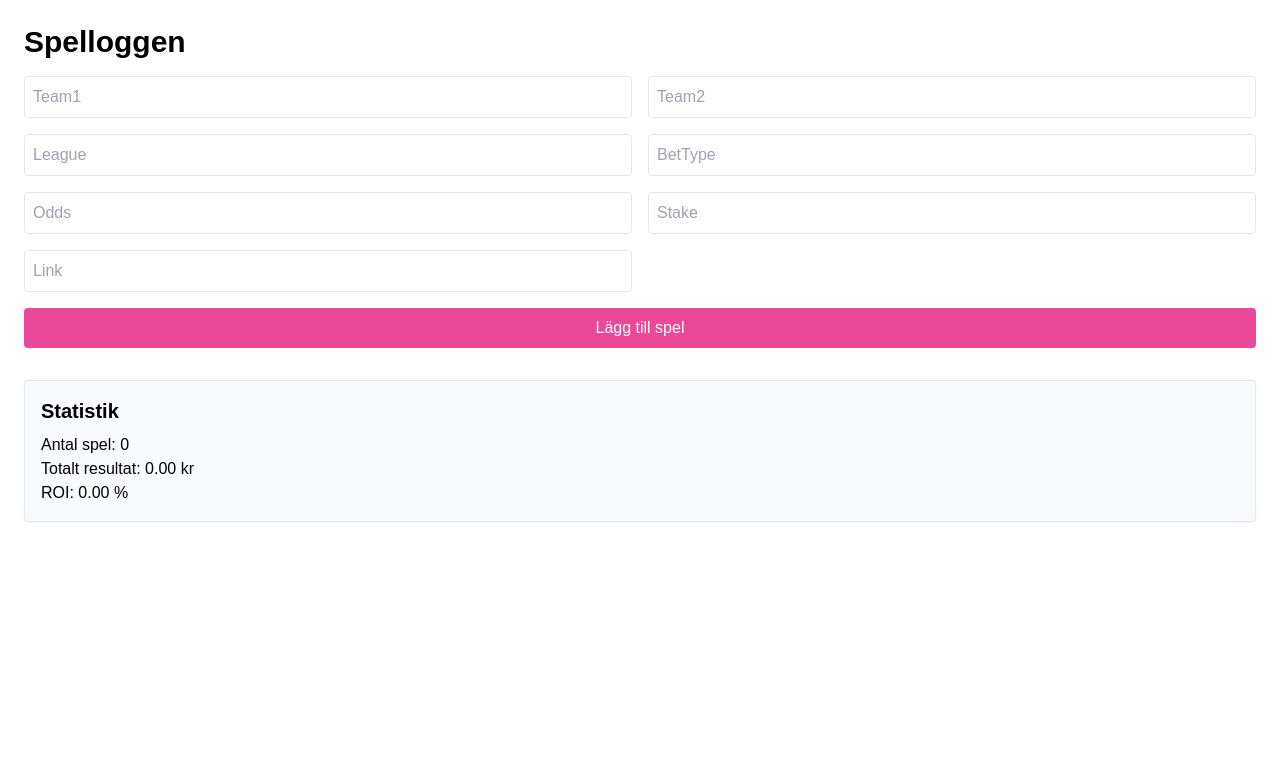
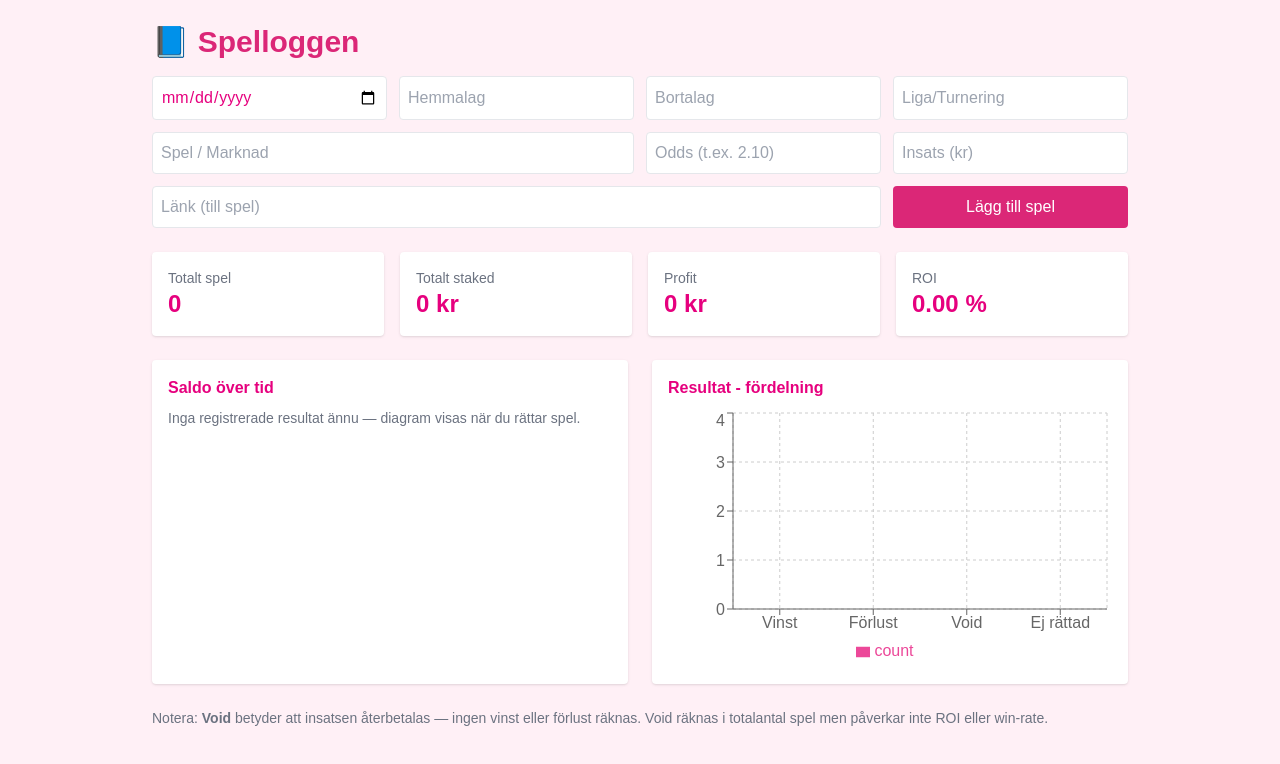
Before and after one commit to Stevvan93/BettingParadise-web, a Next.js app: page /spelloggen in a window 1280 px wide. Shown: the top 764 px of the page. Built offline with nearby package versions, Linux system fonts and the light colour scheme.

Commit message:
Update spelloggen.js

```diff
--- a/pages/spelloggen.js
+++ b/pages/spelloggen.js
@@ -1,144 +1,297 @@
-import { useState } from "react";
-import { LineChart, Line, XAxis, YAxis, Tooltip, CartesianGrid, ResponsiveContainer } from "recharts";
+// pages/spelloggen.js
+import { useEffect, useMemo, useState } from "react";
+import {
+  ResponsiveContainer,
+  LineChart,
+  Line,
+  XAxis,
+  YAxis,
+  Tooltip,
+  CartesianGrid,
+  BarChart,
+  Bar,
+  Legend,
+} from "recharts";
+
+const STORAGE_KEY = "spelloggen_bets_v1";
 
 export default function Spelloggen() {
   const [bets, setBets] = useState([]);
-  const [newBet, setNewBet] = useState({
+  const [form, setForm] = useState({
+    date: "",
     team1: "",
     team2: "",
     league: "",
     betType: "",
     odds: "",
     stake: "",
-    result: "pending",
     link: "",
+    result: "pending", // pending | won | lost | void
   });
 
-  const handleChange = (e) => {
-    setNewBet({ ...newBet, [e.target.name]: e.target.value });
+  // Load from localStorage on mount
+  useEffect(() => {
+    try {
+      const raw = localStorage.getItem(STORAGE_KEY);
+      if (raw) setBets(JSON.parse(raw));
+    } catch (e) {
+      console.warn("Kunde inte läsa localStorage:", e);
+    }
+  }, []);
+
+  // Save on bets change
+  useEffect(() => {
+    try {
+      localStorage.setItem(STORAGE_KEY, JSON.stringify(bets));
+    } catch (e) {
+      console.warn("Kunde inte skriva localStorage:", e);
+    }
+  }, [bets]);
+
+  const handleFormChange = (e) => {
+    const { name, value } = e.target;
+    setForm((p) => ({ ...p, [name]: value }));
   };
 
-  const handleAddBet = () => {
-    setBets([...bets, newBet]);
-    setNewBet({
+  const addBet = (e) => {
+    e.preventDefault();
+    // basic validation
+    if (!form.date || !form.team1 || !form.team2 || !form.stake || !form.odds) {
+      alert("Fyll i datum, lag, odds och insats.");
+      return;
+    }
+    // push new bet (clone)
+    setBets((p) => [...p, { ...form }]);
+    setForm({
+      date: "",
       team1: "",
       team2: "",
       league: "",
       betType: "",
       odds: "",
       stake: "",
+      link: "",
       result: "pending",
-      link: "",
     });
   };
 
-  const handleResultChange = (index, result) => {
-    const updatedBets = [...bets];
-    updatedBets[index].result = result;
-    setBets(updatedBets);
+  const updateResult = (index, newResult) => {
+    setBets((prev) => {
+      const copy = [...prev];
+      copy[index] = { ...copy[index], result: newResult };
+      return copy;
+    });
   };
 
-  const totalStake = bets.reduce((sum, b) => sum + parseFloat(b.stake || 0), 0);
-  const totalProfit = bets.reduce((sum, b) => {
-    const stake = parseFloat(b.stake);
-    const odds = parseFloat(b.odds);
-    if (b.result === "won") return sum + stake * (odds - 1);
-    if (b.result === "lost") return sum - stake;
-    return sum;
+  const deleteBet = (index) => {
+    if (!confirm("Ta bort detta spel?")) return;
+    setBets((prev) => prev.filter((_, i) => i !== index));
+  };
+
+  // Stats: total staked (only settled bets), total profit (won + lost only),
+  // win rate excludes voids, pending excluded from settled
+  const stats = useMemo(() => {
+    const total = bets.length;
+    const won = bets.filter((b) => b.result === "won").length;
+    const lost = bets.filter((b) => b.result === "lost").length;
+    const voids = bets.filter((b) => b.result === "void").length;
+    const pending = bets.filter((b) => b.result === "pending").length;
+
+    const totalStaked = bets.reduce((acc, b) => {
+      // stake counts only for bets that are settled (won/lost/void)
+      if (["won", "lost", "void"].includes(b.result)) {
+        return acc + Number(b.stake || 0);
+      }
+      return acc;
     }, 0);
-  const roi = totalStake > 0 ? ((totalProfit / totalStake) * 100).toFixed(2) : "0.00";
 
-  // 🔧 Fixad logik för att undvika krascher
-  let runningBalance = 0;
-  const chartData = bets.map((b, i) => {
-    const stake = parseFloat(b.stake);
-    const odds = parseFloat(b.odds);
-    const change = b.result === "won" ? stake * (odds - 1) : b.result === "lost" ? -stake : 0;
-    runningBalance += change;
+    const profit = bets.reduce((acc, b) => {
+      const stake = Number(b.stake || 0);
+      const odds = Number(b.odds || 0);
+      if (b.result === "won") return acc + stake * (odds - 1);
+      if (b.result === "lost") return acc - stake;
+      if (b.result === "void") return acc + 0; // no change
+      return acc;
+    }, 0);
+
+    const roi = totalStaked ? ((profit / totalStaked) * 100).toFixed(2) : "0.00";
+    const winRate = won + lost > 0 ? ((won / (won + lost)) * 100).toFixed(2) : "0.00";
+
     return {
-      name: `Spel ${i + 1}`,
-      balance: runningBalance,
+      total,
+      won,
+      lost,
+      voids,
+      pending,
+      totalStaked,
+      profit: Number(profit.toFixed(2)),
+      roi,
+      winRate,
     };
+  }, [bets]);
+
+  // Chart data: running balance (include only settled change per bet in order)
+  const balanceChartData = useMemo(() => {
+    const data = [];
+    let running = 0;
+    bets.forEach((b, i) => {
+      const stake = Number(b.stake || 0);
+      const odds = Number(b.odds || 0);
+      let change = 0;
+      if (b.result === "won") change = stake * (odds - 1);
+      else if (b.result === "lost") change = -stake;
+      else if (b.result === "void") change = 0;
+      // pending: change 0 until corrected
+      running += change;
+      data.push({
+        name: b.date || `Spel ${i + 1}`,
+        balance: Number(running.toFixed(2)),
       });
+    });
+    return data;
+  }, [bets]);
+
+  // Bar chart data: counts per status (won/lost/void/pending)
+  const statusChartData = useMemo(() => {
+    const { won, lost, voids, pending } = stats;
+    return [
+      { status: "Vinst", count: won },
+      { status: "Förlust", count: lost },
+      { status: "Void", count: voids },
+      { status: "Ej rättad", count: pending },
+    ];
+  }, [stats]);
 
   return (
-    <div className="min-h-screen bg-white text-black p-6">
-      <h1 className="text-3xl font-bold mb-4">Spelloggen</h1>
+    <div className="max-w-5xl mx-auto p-6">
+      <h1 className="text-3xl font-bold mb-4 text-pink-600">📘 Spelloggen</h1>
 
-      {/* Formulär för nytt spel */}
-      <div className="grid grid-cols-2 gap-4 mb-6">
-        {["team1", "team2", "league", "betType", "odds", "stake", "link"].map((field) => (
+      {/* Form */}
+      <form onSubmit={addBet} className="grid grid-cols-1 md:grid-cols-4 gap-3 mb-6">
         <input
-            key={field}
-            name={field}
-            value={newBet[field]}
-            onChange={handleChange}
-            placeholder={field.charAt(0).toUpperCase() + field.slice(1)}
+          name="date"
+          type="date"
+          value={form.date}
+          onChange={handleFormChange}
           className="border p-2 rounded"
-            type={field === "odds" || field === "stake" ? "number" : "text"}
+          required
         />
-        ))}
-        <button onClick={handleAddBet} className="col-span-2 bg-pink-500 hover:bg-pink-600 text-white py-2 rounded">
+        <input
+          name="team1"
+          placeholder="Hemmalag"
+          value={form.team1}
+          onChange={handleFormChange}
+          className="border p-2 rounded"
+          required
+        />
+        <input
+          name="team2"
+          placeholder="Bortalag"
+          value={form.team2}
+          onChange={handleFormChange}
+          className="border p-2 rounded"
+          required
+        />
+        <input name="league" placeholder="Liga/Turnering" value={form.league} onChange={handleFormChange} className="border p-2 rounded" />
+
+        <input name="betType" placeholder="Spel / Marknad" value={form.betType} onChange={handleFormChange} className="border p-2 rounded md:col-span-2" />
+        <input name="odds" placeholder="Odds (t.ex. 2.10)" value={form.odds} onChange={handleFormChange} className="border p-2 rounded" type="number" step="0.01" />
+        <input name="stake" placeholder="Insats (kr)" value={form.stake} onChange={handleFormChange} className="border p-2 rounded" type="number" />
+        <input name="link" placeholder="Länk (till spel)" value={form.link} onChange={handleFormChange} className="border p-2 rounded md:col-span-3" />
+        <button type="submit" className="bg-pink-600 hover:bg-pink-700 text-white py-2 rounded md:col-span-1">
           Lägg till spel
         </button>
+      </form>
+
+      {/* Stats cards */}
+      <div className="grid grid-cols-1 md:grid-cols-4 gap-4 mb-6">
+        <div className="bg-white p-4 rounded shadow">
+          <div className="text-sm text-gray-500">Totalt spel</div>
+          <div className="text-2xl font-bold">{stats.total}</div>
+        </div>
+        <div className="bg-white p-4 rounded shadow">
+          <div className="text-sm text-gray-500">Totalt staked</div>
+          <div className="text-2xl font-bold">{stats.totalStaked} kr</div>
+        </div>
+        <div className="bg-white p-4 rounded shadow">
+          <div className="text-sm text-gray-500">Profit</div>
+          <div className="text-2xl font-bold">{stats.profit} kr</div>
+        </div>
+        <div className="bg-white p-4 rounded shadow">
+          <div className="text-sm text-gray-500">ROI</div>
+          <div className="text-2xl font-bold">{stats.roi} %</div>
+        </div>
       </div>
 
-      {/* Lista med bets */}
-      <div className="space-y-4">
-        {bets.map((bet, index) => (
-          <div key={index} className="border rounded p-4 shadow-md">
-            <div className="flex flex-col md:flex-row md:justify-between md:items-center mb-2">
-              <div>
-                <p className="font-semibold">{bet.team1} vs {bet.team2}</p>
-                <p className="text-sm text-gray-600">{bet.league}</p>
-                <p>Spel: {bet.betType}</p>
-                <p>Odds: {bet.odds} | Insats: {bet.stake} kr</p>
-                {bet.link && (
-                  <a href={bet.link} target="_blank" rel="noopener noreferrer" className="text-blue-600 underline">
-                    Till spel
-                  </a>
+      {/* Charts */}
+      <div className="grid grid-cols-1 md:grid-cols-2 gap-6 mb-6">
+        <div className="bg-white p-4 rounded shadow">
+          <h3 className="font-semibold mb-2">Saldo över tid</h3>
+          {balanceChartData.length === 0 ? (
+            <p className="text-sm text-gray-500">Inga registrerade resultat ännu — diagram visas när du rättar spel.</p>
+          ) : (
+            <ResponsiveContainer width="100%" height={260}>
+              <LineChart data={balanceChartData}>
+                <CartesianGrid strokeDasharray="3 3" />
+                <XAxis dataKey="name" tick={{ fontSize: 12 }} />
+                <YAxis />
+                <Tooltip />
+                <Line type="monotone" dataKey="balance" stroke="#ec4899" strokeWidth={2} />
+              </LineChart>
+            </ResponsiveContainer>
           )}
         </div>
-              <div className="mt-2 md:mt-0">
-                <label className="block text-sm font-medium">Resultat:</label>
+
+        <div className="bg-white p-4 rounded shadow">
+          <h3 className="font-semibold mb-2">Resultat - fördelning</h3>
+          <ResponsiveContainer width="100%" height={260}>
+            <BarChart data={statusChartData}>
+              <CartesianGrid strokeDasharray="3 3" />
+              <XAxis dataKey="status" />
+              <YAxis allowDecimals={false} />
+              <Tooltip />
+              <Legend />
+              <Bar dataKey="count" fill="#ec4899" />
+            </BarChart>
+          </ResponsiveContainer>
+        </div>
+      </div>
+
+      {/* Bet list */}
+      <div className="space-y-3">
+        {bets.map((b, i) => (
+          <div key={i} className="bg-white border rounded p-4 flex flex-col md:flex-row md:items-center md:justify-between">
+            <div className="mb-2 md:mb-0">
+              <div className="font-semibold">{b.team1} vs {b.team2} <span className="text-sm text-gray-500">({b.league})</span></div>
+              <div className="text-sm text-gray-600">Spel: {b.betType || "-"} • Odds: {b.odds} • Insats: {b.stake} kr</div>
+              {b.link && (
+                <div className="mt-1">
+                  <a href={b.link} target="_blank" rel="noopener noreferrer" className="text-blue-600 underline text-sm">Till spel</a>
+                </div>
+              )}
+            </div>
+
+            <div className="flex items-center gap-3">
               <select
-                  value={bet.result}
-                  onChange={(e) => handleResultChange(index, e.target.value)}
-                  className="border p-1 rounded"
+                className="border p-2 rounded"
+                value={b.result || "pending"}
+                onChange={(e) => updateResult(i, e.target.value)}
               >
                 <option value="pending">Ej rättad</option>
                 <option value="won">Vinst</option>
                 <option value="lost">Förlust</option>
+                <option value="void">Void</option>
               </select>
-              </div>
+
+              <button onClick={() => deleteBet(i)} className="text-sm text-red-600 hover:underline">Ta bort</button>
             </div>
           </div>
         ))}
       </div>
 
-      {/* Statistik */}
-      <div className="mt-8 p-4 border rounded shadow-sm bg-gray-50">
-        <h2 className="text-xl font-semibold mb-2">Statistik</h2>
-        <p>Antal spel: {bets.length}</p>
-        <p>Totalt resultat: {totalProfit.toFixed(2)} kr</p>
-        <p>ROI: {roi} %</p>
+      <div className="mt-6 text-sm text-gray-500">
+        Notera: <strong>Void</strong> betyder att insatsen återbetalas — ingen vinst eller förlust räknas. Void räknas i totalantal spel men påverkar inte ROI eller win-rate.
       </div>
-
-      {/* Diagram */}
-      {chartData.length > 0 && (
-        <div className="mt-8 bg-white p-4 border rounded shadow-md">
-          <h2 className="text-xl font-semibold mb-4">Resultatutveckling</h2>
-          <ResponsiveContainer width="100%" height={300}>
-            <LineChart data={chartData}>
-              <CartesianGrid strokeDasharray="3 3" />
-              <XAxis dataKey="name" />
-              <YAxis />
-              <Tooltip />
-              <Line type="monotone" dataKey="balance" stroke="#ec4899" strokeWidth={2} />
-            </LineChart>
-          </ResponsiveContainer>
-        </div>
-      )}
     </div>
   );
 }
```
Lines whose indentation alone changed are shown as unchanged.
